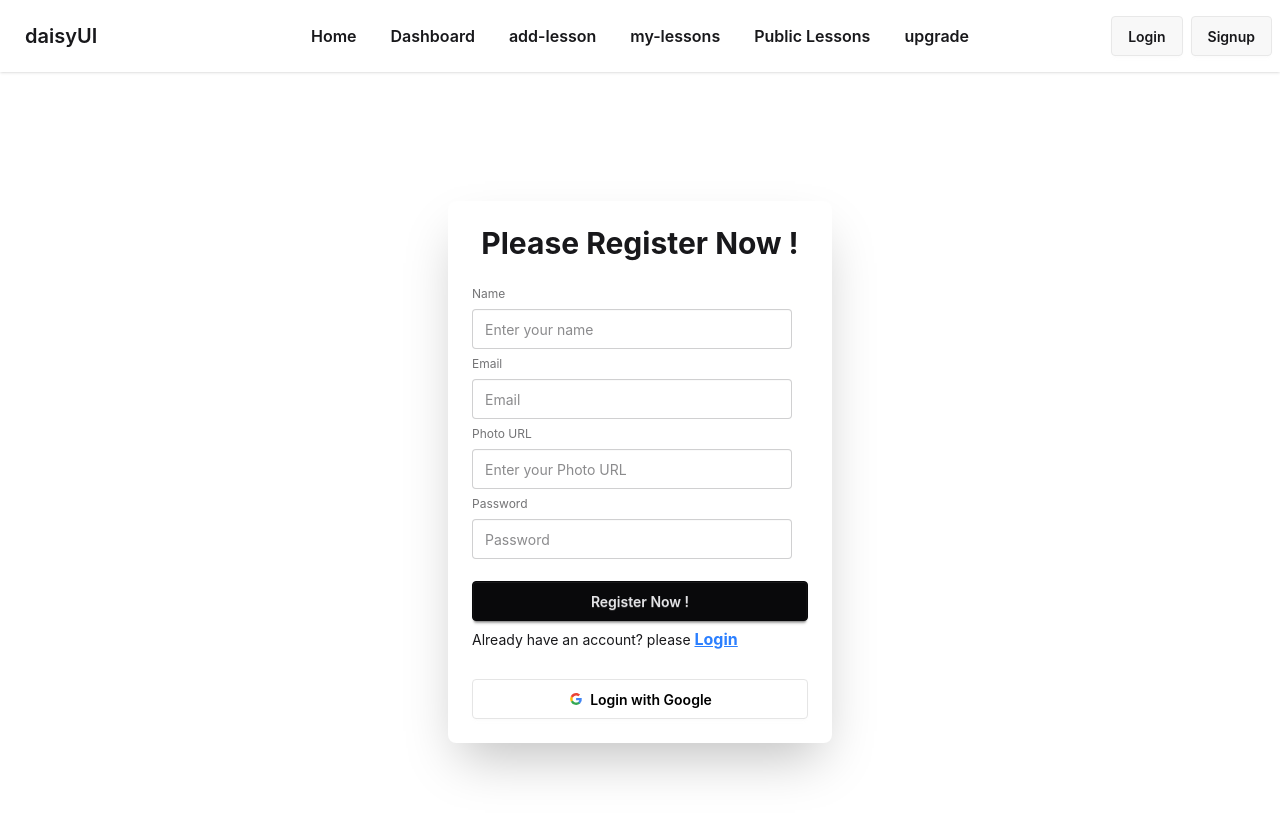
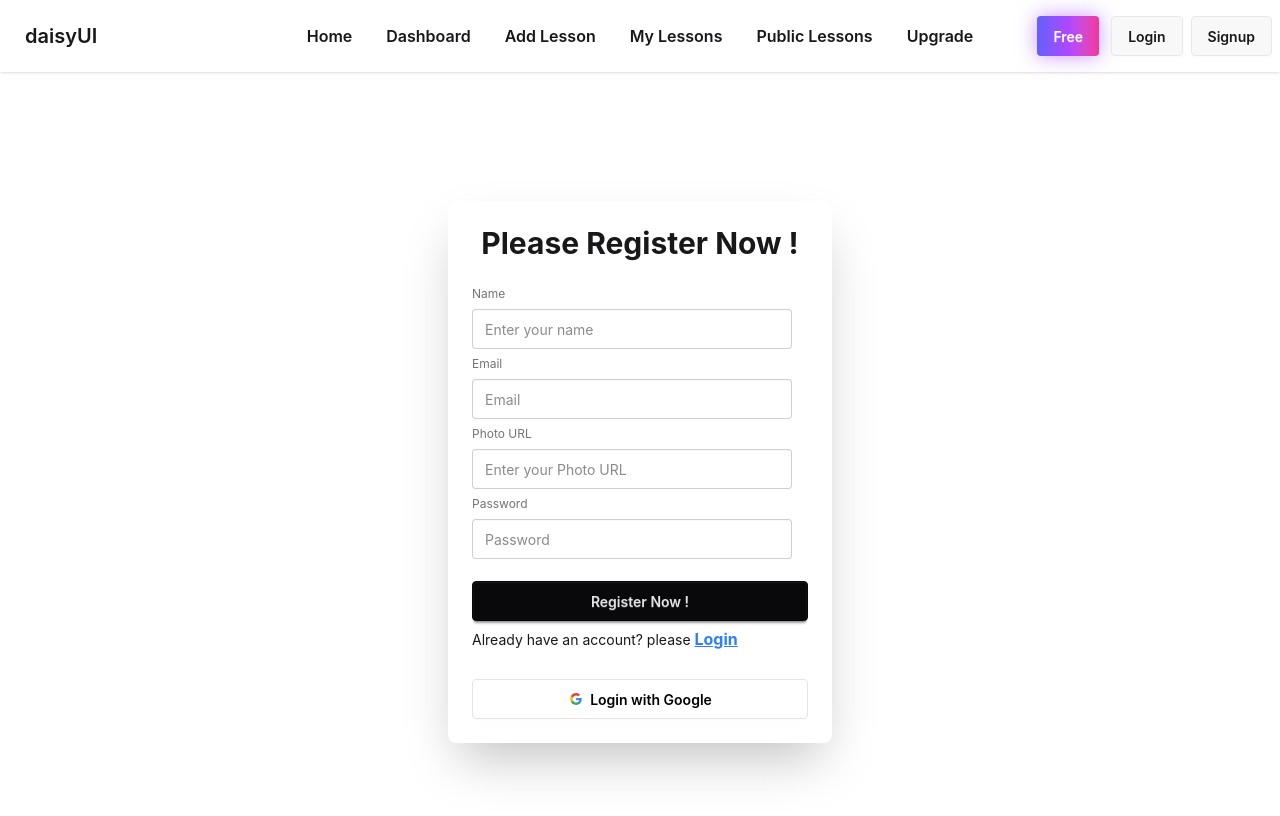
Before and after one commit to asifhas2/assignment-11-clint, a React (Vite) app: page /register in a window 1280 px wide. Shown: the top 816 px of the page. Built offline with nearby package versions, Linux system fonts and the light colour scheme; no server answers.

Commit message:
add premimu button

```diff
--- a/package.json
+++ b/package.json
@@ -11,6 +11,8 @@
   },
   "dependencies": {
     "@tailwindcss/vite": "^4.3.0",
+    "@tanstack/react-query": "^5.100.10",
+    "axios": "^1.16.0",
     "firebase": "^12.13.0",
     "react": "^19.2.6",
     "react-dom": "^19.2.6",
--- a/src/Components/Navber.jsx
+++ b/src/Components/Navber.jsx
@@ -1,42 +1,58 @@
 import React from "react";
 import { Link, NavLink } from "react-router";
 import useAuth from "../Hooks/useAuth";
+import { useQuery } from "@tanstack/react-query";
+import useAxiosSecure from "../Hooks/useAxiosSecure";
 
 const Navber = () => {
-  const { user,logOut } = useAuth();
-  console.log(user);
+  const { user, logOut } = useAuth();
+  const axiosSecure = useAxiosSecure();
 
-  const handelLogout=()=>{
+  const { data: users, isLoading } = useQuery({
+    queryKey: ["upgrade", user?.email],
+    enabled: !!user?.email,
+
+    queryFn: async () => {
+      const res = await axiosSecure.get(`/users/${user?.email}`);
+      return res.data;
+    },
+  });
+
+  console.log(users);
+
+  const handelLogout = () => {
     logOut()
-    .then(res=>{
-
-    })
-    .catch(error=>{
-
-    })
-  }
+      .then(() => {})
+      .catch(() => {});
+  };
 
   const links = (
     <>
       <NavLink to="/">
         <li className="text-[16px] font-semibold btn btn-ghost">Home</li>
       </NavLink>
+
       <NavLink to="/dashboard">
         <li className="text-[16px] font-semibold btn btn-ghost">Dashboard</li>
       </NavLink>
+
       <NavLink to="/dashboard/add-lesson">
-        <li className="text-[16px] font-semibold btn btn-ghost">add-lesson</li>
+        <li className="text-[16px] font-semibold btn btn-ghost">Add Lesson</li>
       </NavLink>
+
       <NavLink to="/dashboard/my-lessons">
-        <li className="text-[16px] font-semibold btn btn-ghost">my-lessons</li>
+        <li className="text-[16px] font-semibold btn btn-ghost">My Lessons</li>
       </NavLink>
-      <NavLink to="/Public-lessons">
+
+      <NavLink to="/public-lessons">
         <li className="text-[16px] font-semibold btn btn-ghost">
           Public Lessons
         </li>
       </NavLink>
-      <NavLink to="/upgrade">
-        <li className="text-[16px] font-semibold btn btn-ghost">upgrade</li>
+      <NavLink  to="/upgrade">
+        <li className="text-[16px] font-semibold btn btn-ghost">
+          Upgrade
+        </li>
       </NavLink>
     </>
   );
@@ -53,28 +69,47 @@ const Navber = () => {
               viewBox="0 0 24 24"
               stroke="currentColor"
             >
-              {" "}
               <path
                 strokeLinecap="round"
                 strokeLinejoin="round"
                 strokeWidth="2"
                 d="M4 6h16M4 12h8m-8 6h16"
-              />{" "}
+              />
             </svg>
           </div>
+
           <ul
-            tabIndex="-1"
+            tabIndex={0}
             className="menu menu-sm dropdown-content bg-base-100 rounded-box z-1 mt-3 w-52 p-2 shadow"
           >
             {links}
           </ul>
         </div>
+
         <a className="btn btn-ghost text-xl">daisyUI</a>
       </div>
+
       <div className="navbar-center hidden lg:flex">
         <ul className="menu menu-horizontal px-1">{links}</ul>
       </div>
+
       <div className="navbar-end">
+       <div className="mx-3">
+         {/* Conditional Upgrade Button */}
+        {!isLoading && users?.plan !== "premium" && (
+          <NavLink to="/upgrade">
+            <button className="btn bg-gradient-to-r from-indigo-500 via-purple-500 to-pink-500 text-white border-0 shadow-[0_0_20px_rgba(168,85,247,0.6)] hover:shadow-[0_0_30px_rgba(236,72,153,0.8)] hover:scale-105 transition-all duration-300">
+              Free
+            </button>
+          </NavLink>
+        )}
+
+        {!isLoading && users?.plan === "premium" && (
+          <button className="btn bg-gradient-to-r from-indigo-500 via-purple-500 to-pink-500 text-white border-0 shadow-[0_0_20px_rgba(168,85,247,0.6)] hover:shadow-[0_0_30px_rgba(236,72,153,0.8)] hover:scale-105 transition-all duration-300">
+            🚀 Go Premium
+          </button>
+        )}
+       </div>
         {user ? (
           <div className="dropdown dropdown-end">
             <div
@@ -92,12 +127,13 @@ const Navber = () => {
               className="menu menu-sm dropdown-content bg-base-100 rounded-box z-1 mt-3 w-52 p-2 shadow"
             >
               <li>
-                <p className="text-[16px] font-semibold ">{user.displayName}</p>
+                <p className="text-[16px] font-semibold">{user?.displayName}</p>
               </li>
+
               <li>
                 <Link
                   to="/profile"
-                  className="justify-between text-[16px] font-semibold "
+                  className="justify-between text-[16px] font-semibold"
                 >
                   Profile
                   <span className="badge">New</span>
@@ -111,7 +147,12 @@ const Navber = () => {
               </li>
 
               <li>
-                <button onClick={handelLogout} className="text-[16px] font-semibold ">Logout</button>
+                <button
+                  onClick={handelLogout}
+                  className="text-[16px] font-semibold"
+                >
+                  Logout
+                </button>
               </li>
             </ul>
           </div>
--- /dev/null
+++ b/src/Hooks/useAxiosSecure.jsx
@@ -0,0 +1,13 @@
+import axios from 'axios';
+import React from 'react';
+
+const axiosSecure = axios.create({
+    baseURL:"http://localhost:3000"
+})
+
+const useAxiosSecure = () => {
+
+    return axiosSecure;
+};
+
+export default useAxiosSecure;
--- a/src/Pages/Authentication/Register.jsx
+++ b/src/Pages/Authentication/Register.jsx
@@ -3,22 +3,53 @@ import { useForm } from "react-hook-form";
 import { Link } from "react-router";
 import useAuth from "../../Hooks/useAuth";
 import SocialLogin from "./SocialLogin";
+import useAxiosSecure from "../../Hooks/useAxiosSecure";
 
 const Register = () => {
+  const axiosSecure = useAxiosSecure();
+  const { user, updateUserProfile } = useAuth();
 
-    const {registerEmailPassword}=useAuth();
+  const { registerEmailPassword } = useAuth();
 
-    const handelRegister=(data)=>{
-        registerEmailPassword(data.email,data.password)
-        .then((res)=>{
-            console.log(res.user);
-        })
-        .catch(error=>{
+  const handelRegister = (data) => {
+    registerEmailPassword(data.email, data.password)
+      .then((res) => {
+        console.log(user);
+
+        const userInfo = {
+          displayName: data.name,
+          email: data.email,
+          photoURL: data.photo,
+          password: data.password,
+        };
+
+        // console.log(userInfo);
+
+        axiosSecure.post("/users", userInfo).then((res) => {
+          console.log(res.data);
+        });
+
+        // update user profile
+
+        const userProfile = {
+          displayName: data.name,
+          email: data.email,
+          photoURL: data.photo,
+          password: data.password,
+          role:"user"
+        };
+        updateUserProfile(userProfile)
+          .then(() => {
+            console.log("user profile updated");
+          })
+          .catch((error) => {
             console.log(error);
-        })
-
-
-    }
+          });
+      })
+      .catch((error) => {
+        console.log(error);
+      });
+  };
 
   const {
     register,
@@ -29,8 +60,10 @@ const Register = () => {
   return (
     <div className="min-h-screen flex justify-center items-center">
       <div className="card bg-base-100 w-full max-w-sm shrink-0 shadow-2xl  ">
-        <div  className="card-body">
-            <h1 className="text-3xl font-bold text-center mb-3">Please Register Now !</h1>
+        <div className="card-body">
+          <h1 className="text-3xl font-bold text-center mb-3">
+            Please Register Now !
+          </h1>
           <form onSubmit={handleSubmit(handelRegister)} className="fieldset">
             <label className="label">Name</label>
             <input
@@ -57,10 +90,16 @@ const Register = () => {
             />
 
             <label className="label">Password</label>
-            <input type="password"{...register('password',{required:true,
-               minLength:6,
-               pattern:/^(?=.*[a-z])(?=.*[A-Z]).{6,}$/
-            })} className="input" placeholder="Password" />
+            <input
+              type="password"
+              {...register("password", {
+                required: true,
+                minLength: 6,
+                pattern: /^(?=.*[a-z])(?=.*[A-Z]).{6,}$/,
+              })}
+              className="input"
+              placeholder="Password"
+            />
 
             <button className="btn btn-neutral mt-4">Register Now !</button>
             <div>
@@ -75,10 +114,8 @@ const Register = () => {
               </p>
             </div>
           </form>
-           <SocialLogin></SocialLogin>
+          <SocialLogin></SocialLogin>
         </div>
-
-
       </div>
     </div>
   );
--- a/src/Pages/Authentication/SocialLogin.jsx
+++ b/src/Pages/Authentication/SocialLogin.jsx
@@ -1,21 +1,63 @@
-import React from 'react';
-import useAuth from '../../Hooks/useAuth';
+import React from "react";
+import useAuth from "../../Hooks/useAuth";
+import useAxiosSecure from "../../Hooks/useAxiosSecure";
 
 const SocialLogin = () => {
-    const {signInGoogle}=useAuth();
+  const { signInGoogle } = useAuth();
+  const axiosSecure=useAxiosSecure();
 
-    const handelSignInGoogle=()=>{
+  const handelSignInGoogle = () => {
     signInGoogle()
-        .then(res=>{
-            console.log(res);
+      .then((data) => {
+
+
+        // console.log(userInfo);
+        const userInfo = {
+          email: data.user.email,
+          displayName: data.user.displayName,
+          photoURL: data.user.photoURL,
+        };
+
+        axiosSecure.post("/users", userInfo).then((res) => {
+          console.log("user data has been store ", res.data);
+        });
       })
-        .catch(error=>{
+      .catch((error) => {
         console.log(error);
-        })
-    }
+      });
+  };
   return (
-        <button onClick={handelSignInGoogle} className="btn bg-white text-black border-[#e5e5e5]">
-  <svg aria-label="Google logo" width="16" height="16" xmlns="http://www.w3.org/2000/svg" viewBox="0 0 512 512"><g><path d="m0 0H512V512H0" fill="#fff"></path><path fill="#34a853" d="M153 292c30 82 118 95 171 60h62v48A192 192 0 0190 341"></path><path fill="#4285f4" d="m386 400a140 175 0 0053-179H260v74h102q-7 37-38 57"></path><path fill="#fbbc02" d="m90 341a208 200 0 010-171l63 49q-12 37 0 73"></path><path fill="#ea4335" d="m153 219c22-69 116-109 179-50l55-54c-78-75-230-72-297 55"></path></g></svg>
+    <button
+      onClick={handelSignInGoogle}
+      className="btn bg-white text-black border-[#e5e5e5]"
+    >
+      <svg
+        aria-label="Google logo"
+        width="16"
+        height="16"
+        xmlns="http://www.w3.org/2000/svg"
+        viewBox="0 0 512 512"
+      >
+        <g>
+          <path d="m0 0H512V512H0" fill="#fff"></path>
+          <path
+            fill="#34a853"
+            d="M153 292c30 82 118 95 171 60h62v48A192 192 0 0190 341"
+          ></path>
+          <path
+            fill="#4285f4"
+            d="m386 400a140 175 0 0053-179H260v74h102q-7 37-38 57"
+          ></path>
+          <path
+            fill="#fbbc02"
+            d="m90 341a208 200 0 010-171l63 49q-12 37 0 73"
+          ></path>
+          <path
+            fill="#ea4335"
+            d="m153 219c22-69 116-109 179-50l55-54c-78-75-230-72-297 55"
+          ></path>
+        </g>
+      </svg>
       Login with Google
     </button>
   );
--- a/src/main.jsx
+++ b/src/main.jsx
@@ -5,11 +5,17 @@ import App from "./App.jsx";
 import { RouterProvider } from "react-router";
 import { router } from "./Routs/Router.jsx";
 import AuthProvider from "./Authentication/AuthProvider.jsx";
+import {  QueryClient, QueryClientProvider } from "@tanstack/react-query";
+
+
+const queryClint = new QueryClient();
 
 createRoot(document.getElementById("root")).render(
   <StrictMode>
-    <AuthProvider>
+  <QueryClientProvider client={queryClint}>
+     <AuthProvider>
       <RouterProvider router={router} />
     </AuthProvider>
+  </QueryClientProvider>
   </StrictMode>,
 );
```
Also changed, not shown: src/Authentication/AuthProvider.jsx (+6 -1 lines), 1 other file (tests, documents, lock files or other folders). Lines whose indentation alone changed are shown as unchanged.
